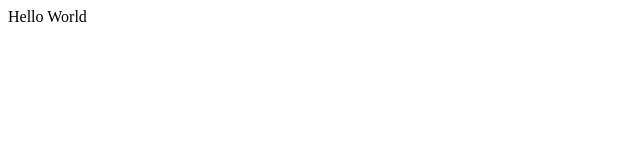
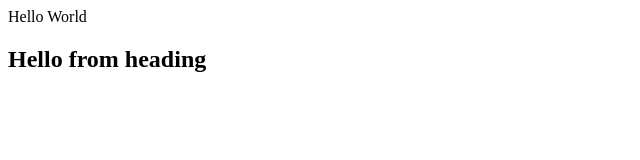
Before and after one commit to lavraicevic/git-basics, a plain HTML site: page index.html in a window 1280 px wide. Shown: the whole page, without its empty margins (0-640 px from the left). Drawn offline with Linux system fonts and the light colour scheme.

Commit message:
readme added

```diff
--- a/index.html
+++ b/index.html
@@ -1 +1,4 @@
 <p>Hello World</p>
+
+
+<h2>Hello from heading</h2>
```
Also changed, not shown: 1 other file.
